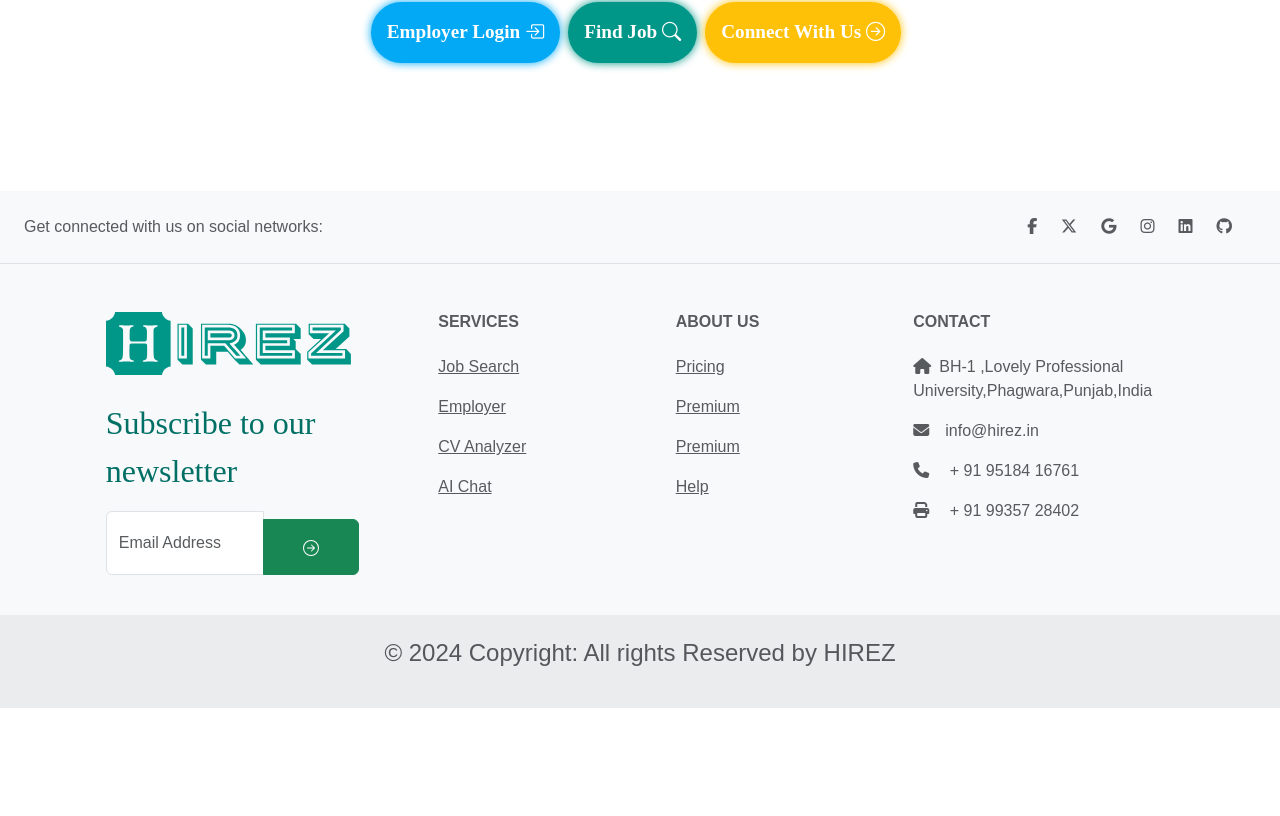
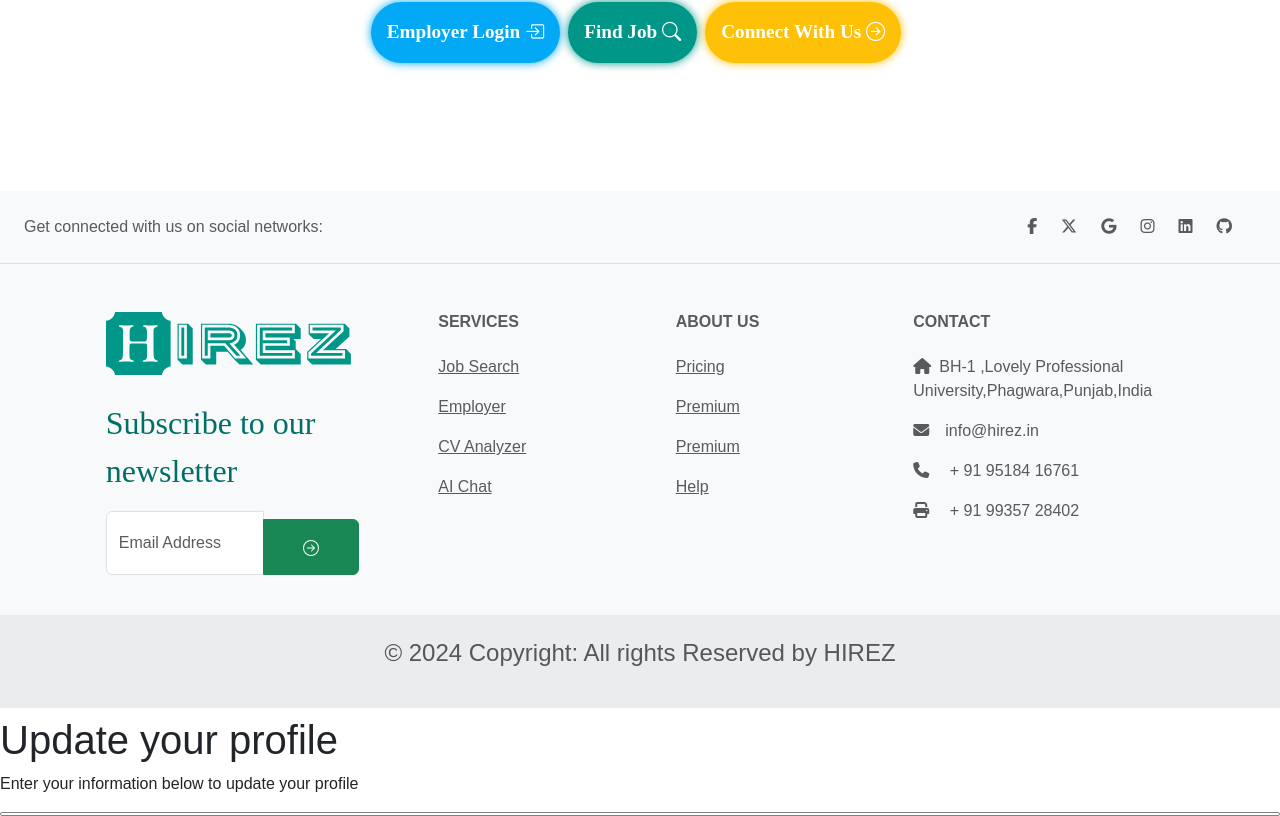
Before and after one commit to Pj-develop/Hirez, a React (Create React App) app in the folder frontend/: page / in a window 1280 px wide. Shown: the part 1736-2552 px from the top of the page. Before the commit the page ends 2452 px from the top, so only its background shows below. Built offline with nearby package versions, Linux system fonts and the light colour scheme.

Commit message:
draft v2

```diff
--- a/frontend/src/index.js
+++ b/frontend/src/index.js
@@ -2,10 +2,12 @@ import React from "react";
 import ReactDOM from "react-dom/client";
 import "./index.css";
 import App from "./App";
+import Profileform from "./pages/register/profileform";
 
 const root = ReactDOM.createRoot(document.getElementById("root"));
 root.render(
   <React.StrictMode>
     <App />
+    <Profileform />
   </React.StrictMode>
 );
--- /dev/null
+++ b/frontend/src/pages/register/profileform.js
@@ -0,0 +1,17 @@
+import React from "react";
+import "bootstrap/dist/css/bootstrap.min.css";
+import { Form, Col } from "react-bootstrap";
+
+export default function ProfileForm() {
+  return (
+    <div className="mx-auto max-w-3xl space-y-8">
+      <div className="space-y-2">
+        <h1 className="text-3xl font-bold">Update your profile</h1>
+        <p className="text-gray-500 dark:text-gray-400">
+          Enter your information below to update your profile
+        </p>
+      </div>
+      <Form className="space-y-4">{/* ... rest of your code */}</Form>
+    </div>
+  );
+}
```
